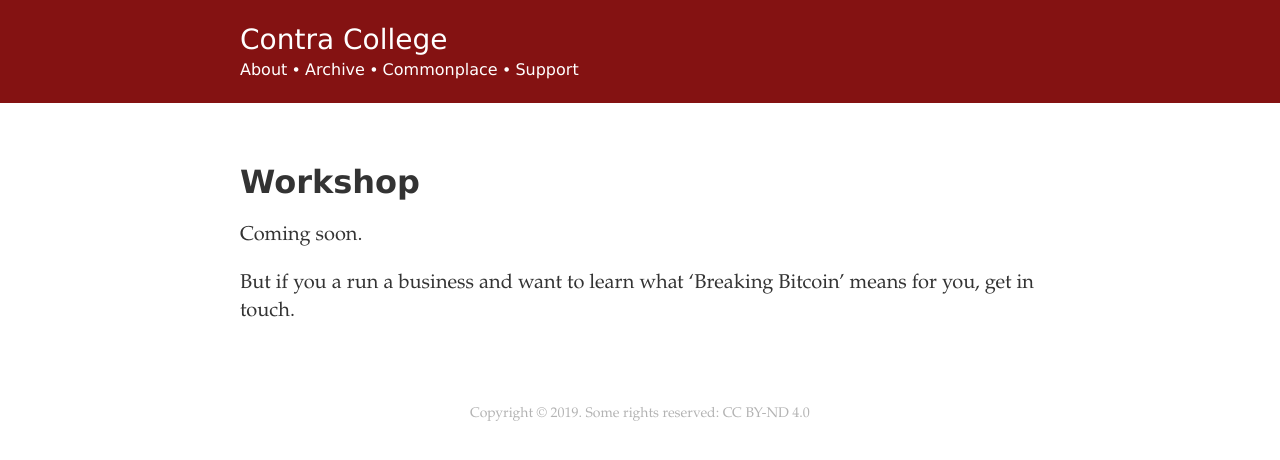
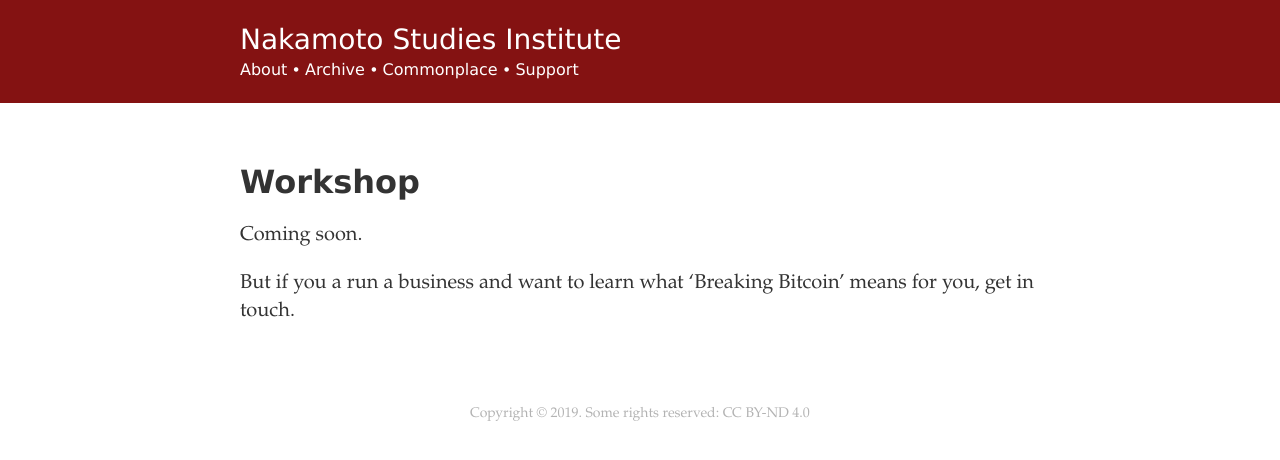
Before and after one commit to derykmakgill/nsi, a Jekyll site: the page built from workshop.md, in a window 1280 px wide. Shown: the top 460 px of the page. Built offline with Jekyll 4.4.1, drawn with Linux system fonts in a browser that asks for light colours.

Commit message:
Update default.html

```diff
--- a/_layouts/default.html
+++ b/_layouts/default.html
@@ -463,7 +463,7 @@ p.image-credit {
   <body class="post">
     <div class="header">
   <div class="header-content main-column">
-    <a class="title" href="/">Contra College</a>
+    <a class="title" href="/">Nakamoto Studies Institute</a>
     <p class="navigation">
   <a href="/about">About</a> •
   <a href="/archive">Archive</a> •
```
